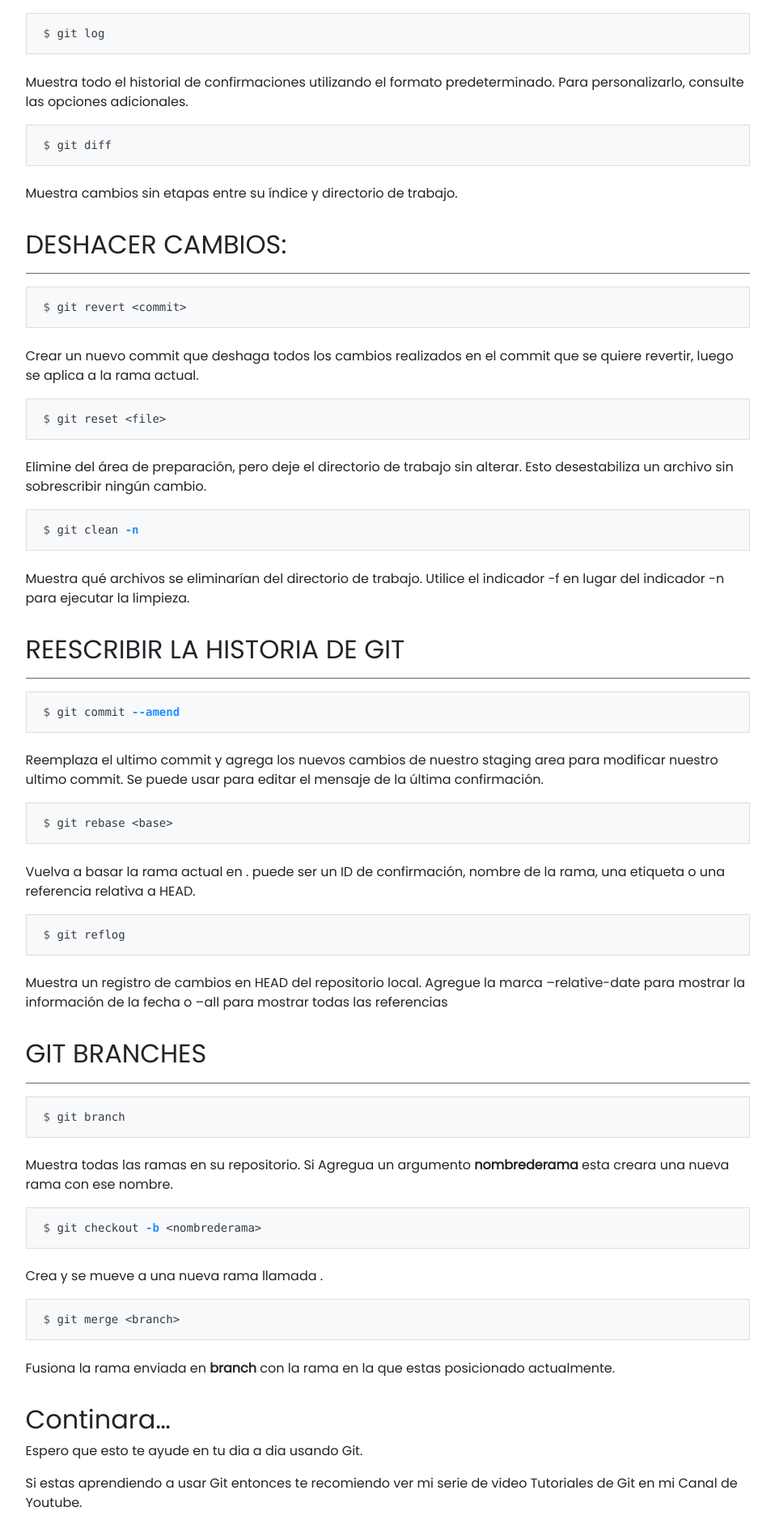
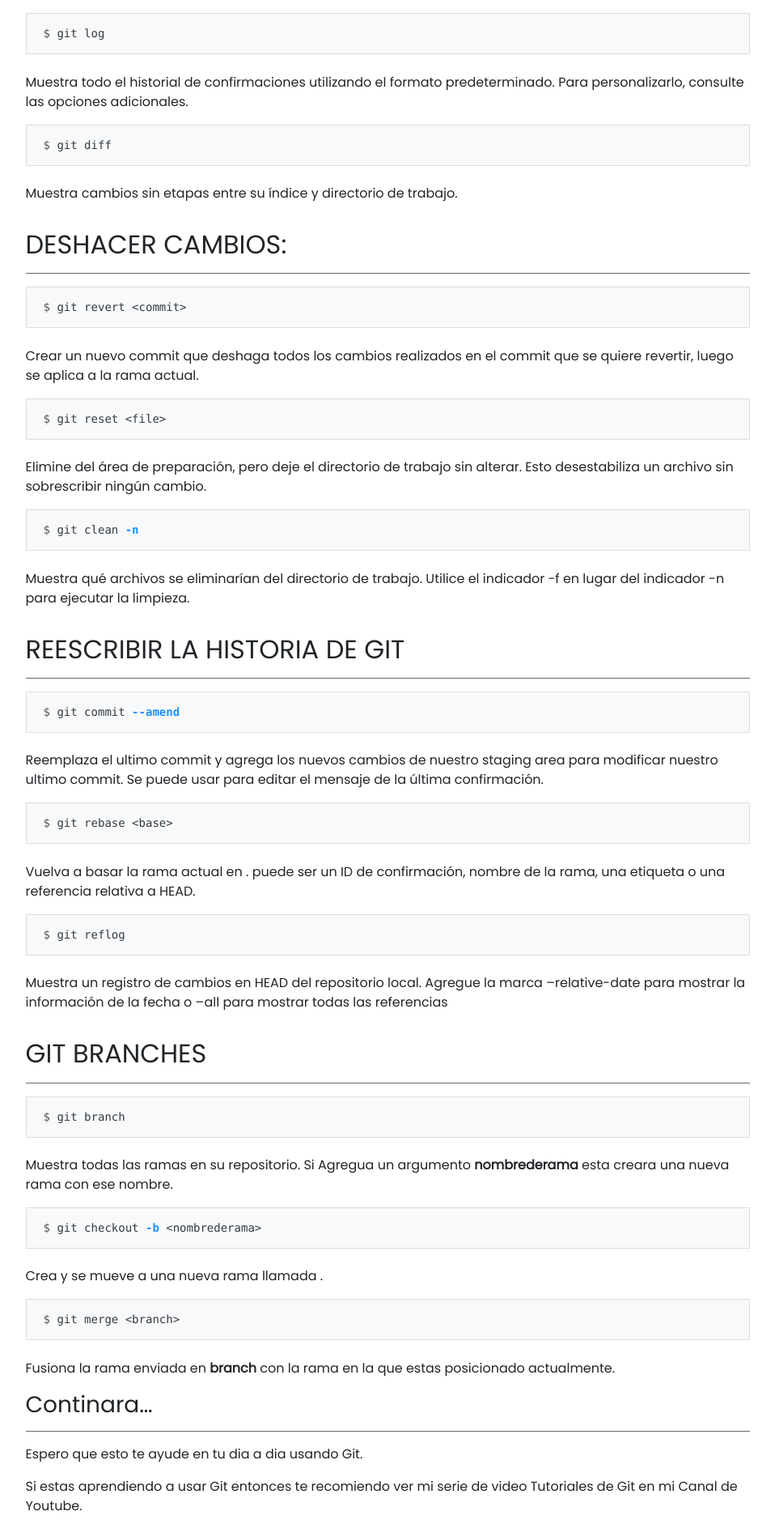
Before and after one commit to deyvidferrer/deyvidferrer, a Jekyll site: the page built from _posts/2020-09-16-cheat-sheet-git.md, in a window 1280 px wide. Shown: the part 1158-3040 px from the top of the page at 81% size, without its empty margins (161-1119 px from the left). Built offline with Jekyll 4.4.1, drawn with Linux system fonts in a browser that asks for light colours; nearby versions of some CDN libraries; our own code applies the rules of GitHub Pages for plain Markdown files; grey boxes are pictures that could not be loaded.

Commit message:
last line

````diff
--- a/_posts/2020-09-16-cheat-sheet-git.md
+++ b/_posts/2020-09-16-cheat-sheet-git.md
@@ -120,7 +120,7 @@ $ git merge <branch>
 ```
 Fusiona la rama enviada en **branch** con la rama en la que estas posicionado actualmente.
 
-Continara...
+### Continara...
 ------------------------
 Espero que esto te ayude en tu dia a dia usando Git.
 
````
